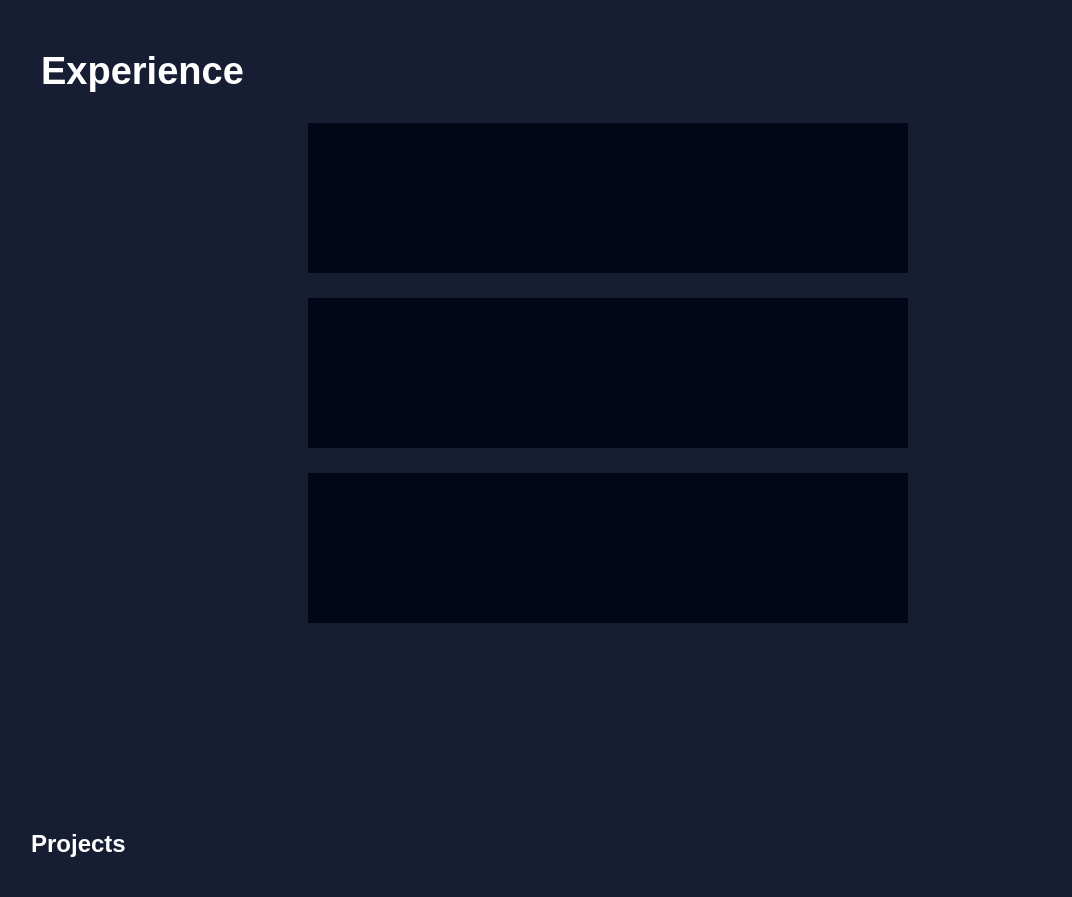
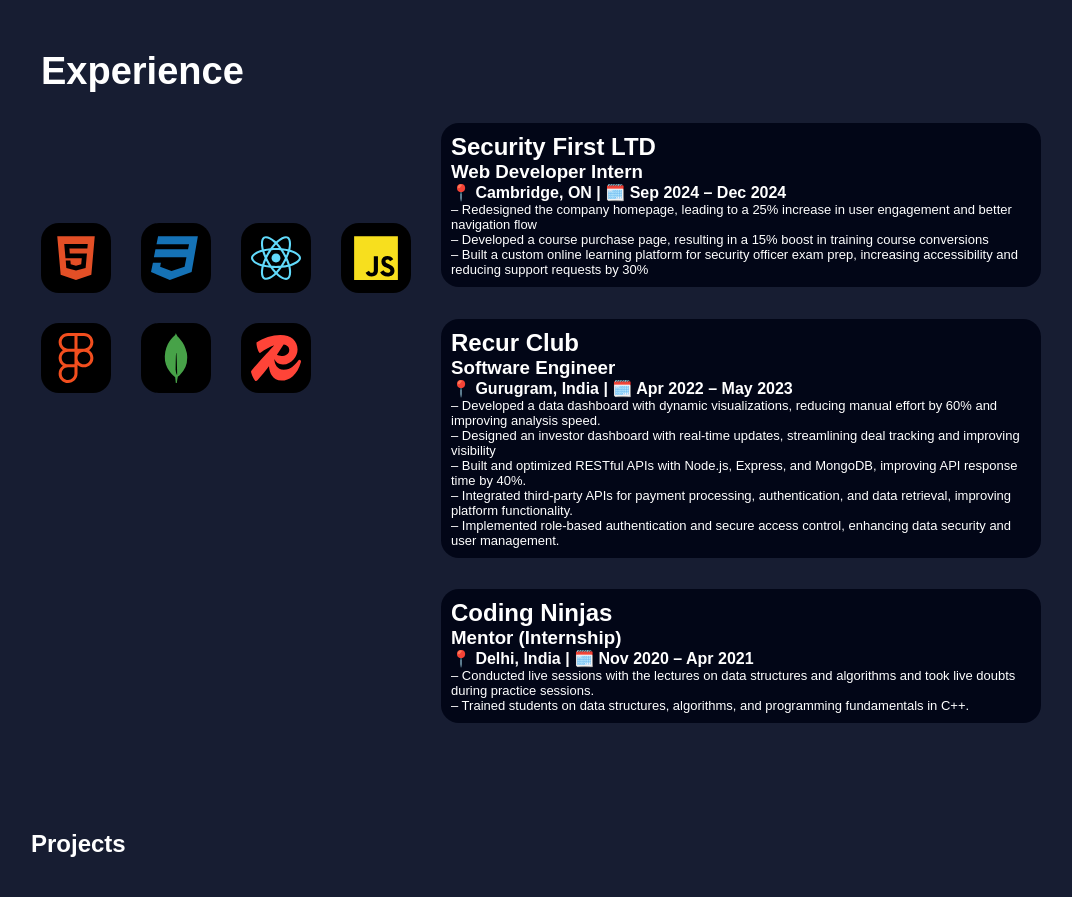
Before and after one commit to hardikkumar32/Portfolio-main, a React (Vite) app: page / in a window 1280 px wide. Shown: the part 1520-2417 px from the top of the page, without its empty margins (99-1171 px from the left). Built offline with nearby package versions, Linux system fonts and the light colour scheme.

Commit message:
experience page changes

```diff
--- a/src/PortfolioPage/ExperiencePage/ExperiencePage.jsx
+++ b/src/PortfolioPage/ExperiencePage/ExperiencePage.jsx
@@ -1,13 +1,101 @@
+import { FaCss3, FaFigma, FaHtml5, FaJs, FaReact } from "react-icons/fa";
+import { SiRedis } from "react-icons/si";
+import { FaGoogle } from "react-icons/fa";
+import { SiMongodb } from "react-icons/si";
+import { RiNetflixFill } from "react-icons/ri";
+import { FaAmazon } from "react-icons/fa";
 function ExperiencePage() {
   return (
     <div className="experience-page">
       <h1>Experience</h1>
       <div className="experience-content">
-        <div className="icons"></div>
+        <div className="icons">
+          <span>
+            <FaHtml5 color="#E34F26" size={50} />
+          </span>
+          <span>
+            <FaCss3 color="#1572B6" size={50} />
+          </span>
+          <span>
+            <FaReact color="#61DAFB" size={50} />
+          </span>
+          <span>
+            <FaJs color="#F7DF1E" size={50} />
+          </span>
+          <span>
+            <FaFigma color="#F24E1E" size={50} />
+          </span>
+          <span>
+            <SiMongodb color="#47A248" size={50} />
+          </span>
+          <span>
+            <SiRedis color="#FF4438" size={50} />
+          </span>
+        </div>
         <section className="data">
-          <div className="data-container"></div>
-          <div className="data-container"></div>
-          <div className="data-container"></div>
+          <div className="data-container">
+            <h2>Security First LTD</h2>
+            <h3>Web Developer Intern</h3>
+            <h4>📍 Cambridge, ON | 🗓️ Sep 2024 – Dec 2024</h4>
+            <ul>
+              <li>
+                Redesigned the company homepage, leading to a 25% increase in
+                user engagement and better navigation flow
+              </li>
+              <li>
+                Developed a course purchase page, resulting in a 15% boost in
+                training course conversions
+              </li>
+              <li>
+                Built a custom online learning platform for security officer
+                exam prep, increasing accessibility and reducing support
+                requests by 30%
+              </li>
+            </ul>
+          </div>
+          <div className="data-container">
+            <h2>Recur Club</h2>
+            <h3>Software Engineer</h3>
+            <h4>📍 Gurugram, India | 🗓️ Apr 2022 – May 2023</h4>
+            <ul>
+              <li>
+                Developed a data dashboard with dynamic visualizations, reducing
+                manual effort by 60% and improving analysis speed.
+              </li>
+              <li>
+                Designed an investor dashboard with real-time updates,
+                streamlining deal tracking and improving visibility
+              </li>
+              <li>
+                Built and optimized RESTful APIs with Node.js, Express, and
+                MongoDB, improving API response time by 40%.
+              </li>
+              <li>
+                Integrated third-party APIs for payment processing,
+                authentication, and data retrieval, improving platform
+                functionality.
+              </li>
+              <li>
+                Implemented role-based authentication and secure access control,
+                enhancing data security and user management.
+              </li>
+            </ul>
+          </div>
+          <div className="data-container">
+            <h2>Coding Ninjas</h2>
+            <h3>Mentor (Internship)</h3>
+            <h4>📍 Delhi, India | 🗓️ Nov 2020 – Apr 2021</h4>
+            <ul>
+              <li>
+                Conducted live sessions with the lectures on data structures and
+                algorithms and took live doubts during practice sessions.
+              </li>
+              <li>
+                Trained students on data structures, algorithms, and programming
+                fundamentals in C++.
+              </li>
+            </ul>
+          </div>
         </section>
       </div>
     </div>
--- a/src/PortfolioPage/PortfolioPage.scss
+++ b/src/PortfolioPage/PortfolioPage.scss
@@ -145,16 +145,48 @@
         .experience-content {
             margin-top: 30px;
             display: flex;
-            justify-content: space-evenly;
+            justify-content: space-between;
+            // height: 80vh;
+            .icons {
+                width: 100%;
+                max-width: 400px;
+                height: 20%;
+                // background-color: #465697;
+                display: flex;
+                gap: 30px;
+                margin-top: 100px;
+                flex-wrap: wrap;
+                span {
+                    display: inline-block;
+                    width: 70px;
+                    height: 70px;
+                    background-color: black;
+                    display: flex;
+                    justify-content: center;
+                    align-items: center;
+                    border-radius: 18px;
+                }
+            }
             .data {
                 display: flex;
                 flex-direction: column;
                 justify-content: space-between;
-                height: 500px;
+                max-width: 600px;
+                width: 100%;
+                height: 600px;
                 .data-container {
-                    width: 600px;
-                    height: 150px;
+                    padding: 10px;
+                    border-radius: 18px;
                     background-color: #020617;
+                    ul {
+                        li::before {
+                            content: "– ";
+                        }
+                        li {
+                            font-size: 13px;
+                            list-style-type: none;
+                        }
+                    }
                 }
             }
         }
```
